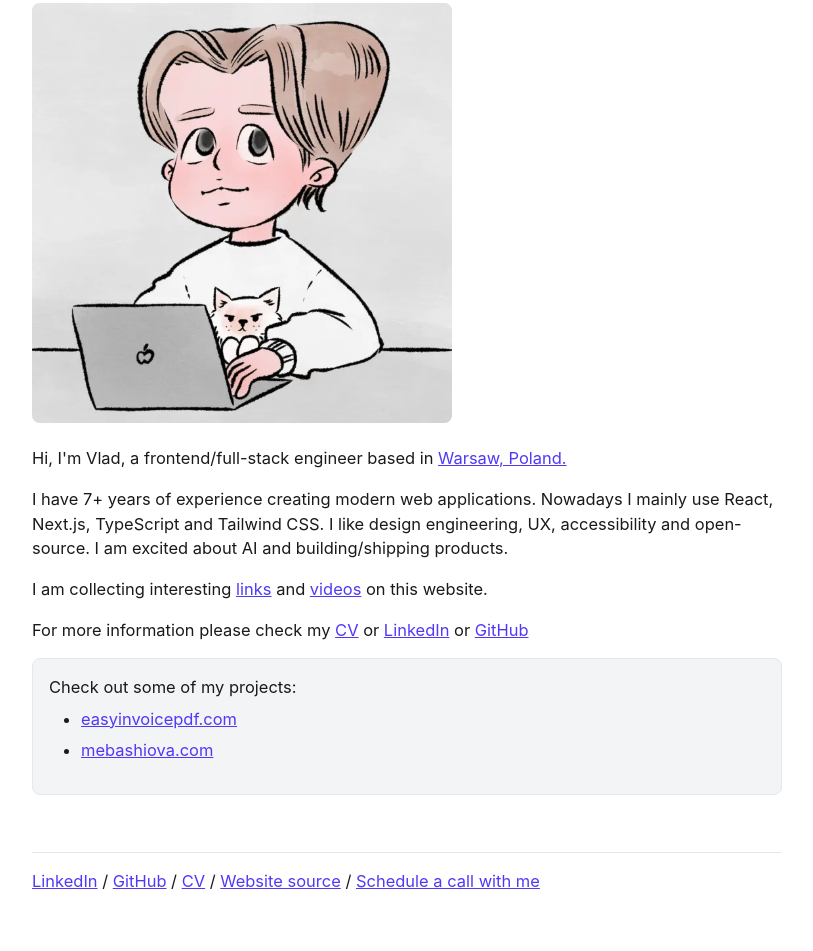
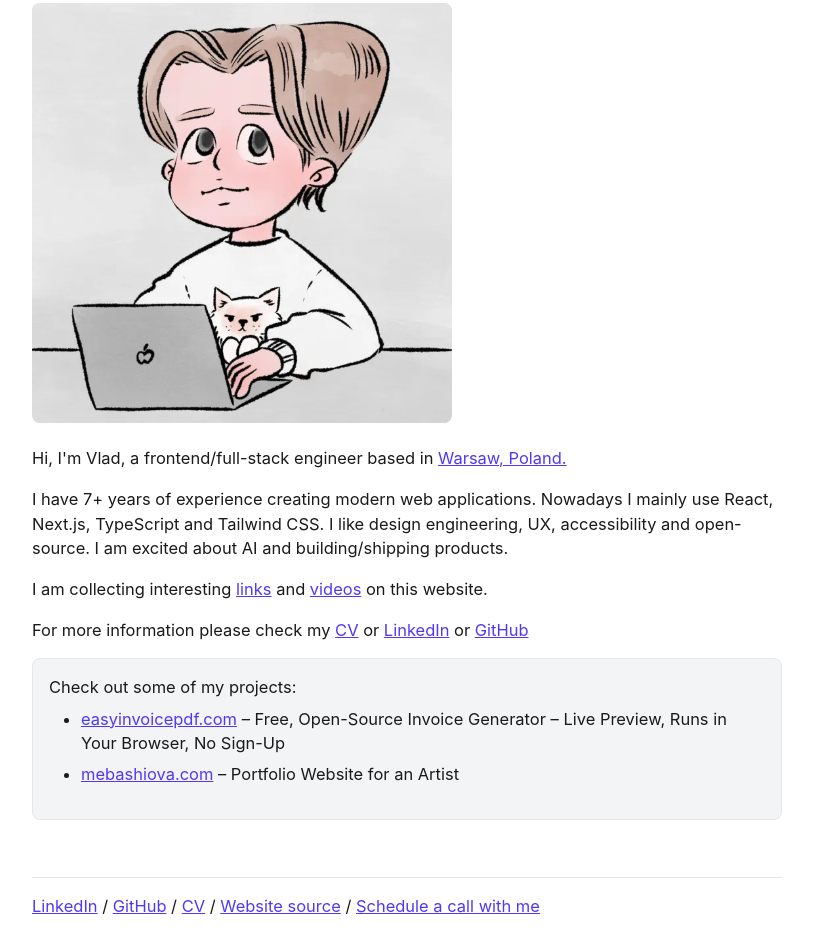
Before and after one commit to VladSez/vlad-personal-website-html, a website built with Vite: page www/index.html in a window 1280 px wide. Shown: the part 204-1155 px from the top of the page, without its empty margins (233-1046 px from the left). Before the commit the page ends 1130 px from the top, so only its background shows below. Built offline with nearby package versions, Linux system fonts and the light colour scheme.

Commit message:
feat: enhance project descriptions in index.html for better clarity

```diff
--- a/www/index.html
+++ b/www/index.html
@@ -170,11 +170,14 @@
             <a href="https://dub.sh/easy-invoice" target="_blank"
               >easyinvoicepdf.com</a
             >
+            – Free, Open-Source Invoice Generator – Live Preview, Runs in Your
+            Browser, No Sign-Up
           </li>
           <li>
             <a href="https://dub.sh/bashirova" target="_blank"
               >mebashiova.com</a
             >
+            – Portfolio Website for an Artist
           </li>
         </ul>
       </section>
```
